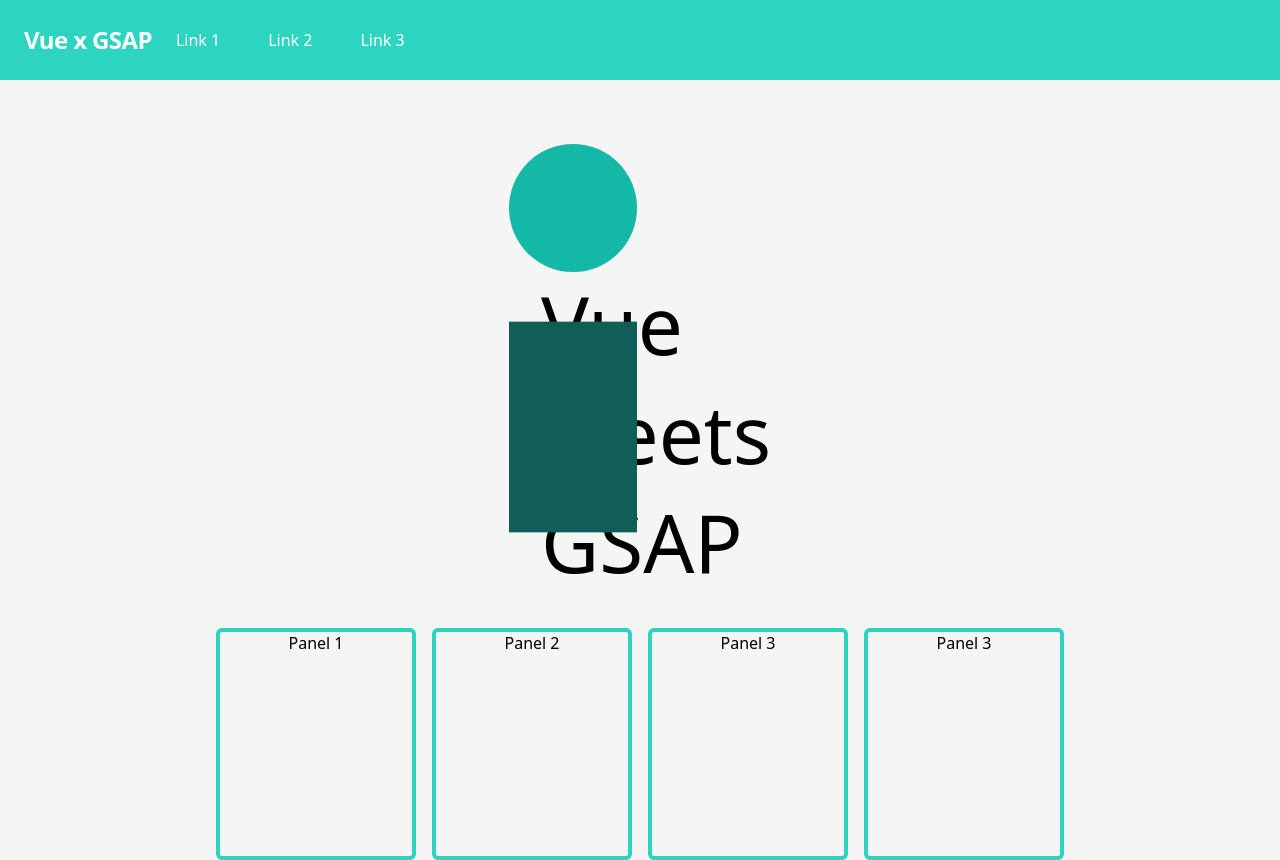
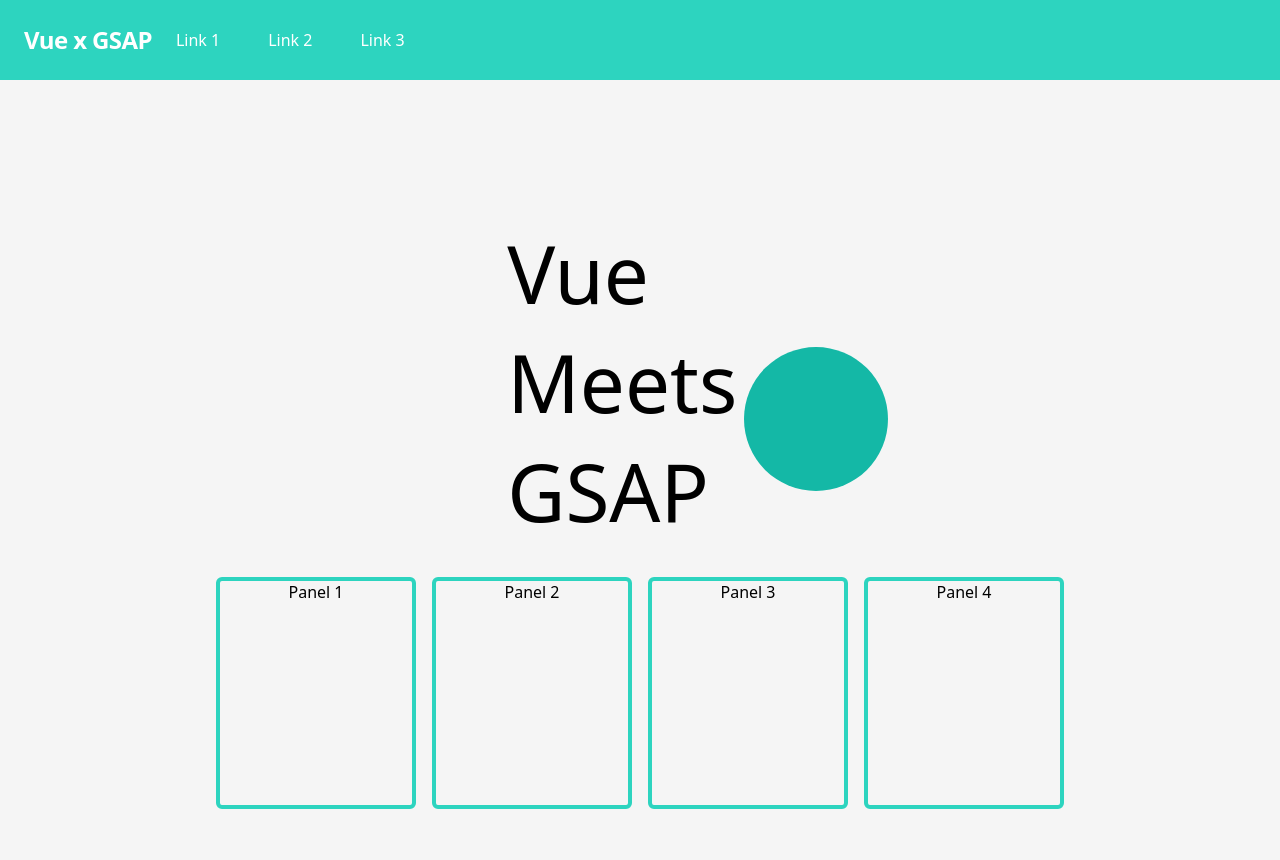
Before and after one commit to yaakoo/vue-gsap, a Vue app: page / in a window 1280 px wide. After the commit the page ends 809 px from the top, so only its background shows below. Built offline with nearby package versions, Linux system fonts and the light colour scheme.

Commit message:
Adjust CSS

```diff
--- /dev/null
+++ b/postcss.config.js
@@ -0,0 +1,9 @@
+const autoprefixer = require('autoprefixer');
+const tailwindcss = require('tailwindcss');
+
+module.exports = {
+  plugins: [
+    tailwindcss,
+    autoprefixer,
+  ],
+};
--- /dev/null
+++ b/src/assets/tailwind.css
@@ -0,0 +1,3 @@
+@tailwind base;
+@tailwind components;
+@tailwind utilities;
--- a/src/components/Banner.vue
+++ b/src/components/Banner.vue
@@ -1,59 +1,105 @@
 <template>
-    <div class="banner-container">
-        <div class="shapes-container">
-            <img class="circle" src="../assets/circle.svg" alt="Circle"/>
-            <img class="rectangle" src="../assets/rectangle.svg" alt="Rectangle"/>
+    <div class="banner">
+        <transition-group
+            class="text-container"
+            tag="div"
+            appear
+            @enter="textEnter"
+        >
+            <div
+                v-for="(line, index) in lines"
+                :key="line.phrase"
+                class="card"
+                :data-index="index"
+            >
+                <div>
+                    {{ line.phrase }}
+                </div>
+            </div>
+        </transition-group>
+        <div class="shape-container">
+            <transition
+                tag="div"
+                appear
+                @enter="circleEnter"
+            >
+                <img class="circle" src="../assets/circle.svg" alt="Circle"/>
+            </transition>
         </div>
-        <div class="text-container">
-            <div id="line-1">
-                Vue
-            </div>
-            <div id="line-2">
-                Meets
-            </div>
-            <div id="line-3">
-                GSAP
-            </div>
-        </div>
-
     </div>
 </template>
 
+<script>
+import { ref } from 'vue'
+import gsap from 'gsap'
+
+export default {
+    setup() {
+        const lines = ref([
+            { phrase: "Vue" },
+            { phrase: "Meets" },
+            { phrase: "GSAP" },
+        ])
+
+        const textEnter = (el, done) => {
+            gsap.from(el, {
+                duration: 1,
+                opacity: 0,
+                y: '-100%',
+                ease: "bounce.out",
+                onComplete: done,
+                delay: 2 + 0.4 * (lines.value.length - el.dataset.index)
+            })
+        }
+
+        const circleEnter = (el) => {
+            gsap.set(el, {
+                y:350
+            })
+            const tl = gsap.timeline({delay:5})
+            tl
+                .to(el, {y:0, duration: 0.5})
+                .to(el, {y:350, duration: 1.25, ease: "bounce.out"})
+                .to(el, {x:"+=450", duration: 2.5}, "-=1.75")
+                .to(el, {x:0, duration: 1}, "+=1")
+                .call(circleEnter);
+        }
+        return { lines, textEnter, circleEnter }
+    }
+}
+</script>
+
 <style scoped>
-.banner-container {
+.banner {
     display: flex;
     justify-content: center;
-    padding-top: 3rem;
 }
 
-.banner-container > div {
+.banner > div {
     margin: 1rem;
+    padding-left: 5.5rem;
+    width: 7.3rem;
 }
 
 .text-container {
     text-align: left;
     font-size: 5rem;
     line-height: normal;
-    padding-top: 7.8rem;
+    padding-top: 7.6rem;
 }
 
-.shapes-container img {
+.shape-container img {
     position: absolute
 }
 
 .circle {
-    width: 8rem;
-    height: 8rem;
-}
-
-.rectangle {
-    width: 8rem;
-    height: 20rem;
-    top: 267px;
+    width: 9rem;
+    height: 9rem;
+    top: -0.2rem;
 }
 
 @media (max-width: 640px) {
-    .shapes-container img {
+    .shape-container img {
         display: none;
     }
 }
--- a/src/components/Panels.vue
+++ b/src/components/Panels.vue
@@ -1,16 +1,59 @@
 <template>
-    <div class="panels-container">
-        <div class="panels-grid">
-            <div class="card">Panel 1</div>
-            <div class="card">Panel 2</div>
-            <div class="card">Panel 3</div>
-            <div class="card">Panel 3</div>
-        </div>
+    <div class="panels">
+        <transition-group
+            tag="div"
+            class="panels-grid"
+            appear
+            @before-enter="beforeEnter"
+            @enter="enter"
+        >
+            <div
+                v-for="(panel, index) in panels"
+                :key="panel.name"
+                class="card"
+                :data-index="index"
+            >
+                <div>{{ panel.name }}</div>
+            </div>
+        </transition-group>
     </div>
 </template>
 
+<script>
+import { ref } from 'vue'
+import gsap from 'gsap'
+
+export default {
+    setup() {
+        const panels = ref([
+            { name: "Panel 1" },
+            { name: "Panel 2" },
+            { name: "Panel 3" },
+            { name: "Panel 4" }
+        ])
+
+    const beforeEnter = (el) => {
+        el.style.opacity = 0;
+        el.style.transform = 'translateY(100px)'
+    }
+
+    const enter = (el, done) => {
+        gsap.to(el, {
+            opacity: 1,
+            y: 0,
+            duration: 0.8,
+            onComplete: done,
+            delay: 1 + el.dataset.index * 0.2
+        })
+    }
+
+        return { panels, beforeEnter, enter }
+    }
+}
+</script>
+
 <style scoped>
-.panels-container {
+.panels {
     padding-top: 1rem;
     display: flex;
     align-items: center;
```
